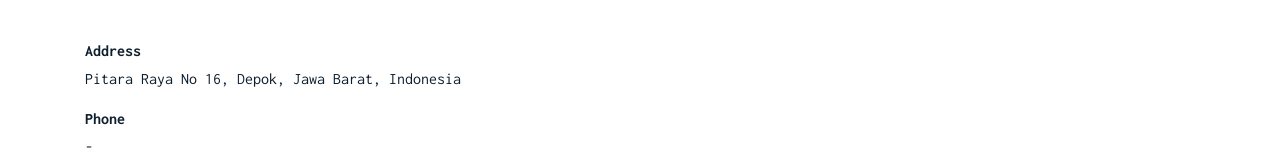
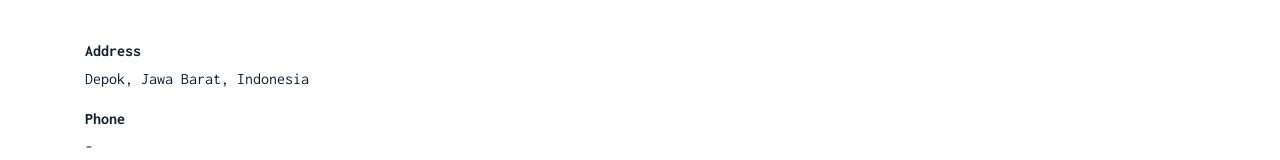
Before and after one commit to SamsuSidqy/Portfolio-Abi-Samsu, a plain HTML site: page contact.html in a window 1280 px wide. Shown: the part 324-484 px from the top of the page. Drawn offline with Linux system fonts and the light colour scheme.

Commit message:
Update Contact

```diff
--- a/contact.html
+++ b/contact.html
@@ -91,7 +91,7 @@
                <ul class="list-unstyled">
               <li class="mb-3">
                 <strong class="d-block mb-1">Address</strong>
-                <span>Pitara Raya No 16, Depok, Jawa Barat, Indonesia</span>
+                <span>Depok, Jawa Barat, Indonesia</span>
               </li>
               <li class="mb-3">
                 <strong class="d-block mb-1">Phone</strong>
```
